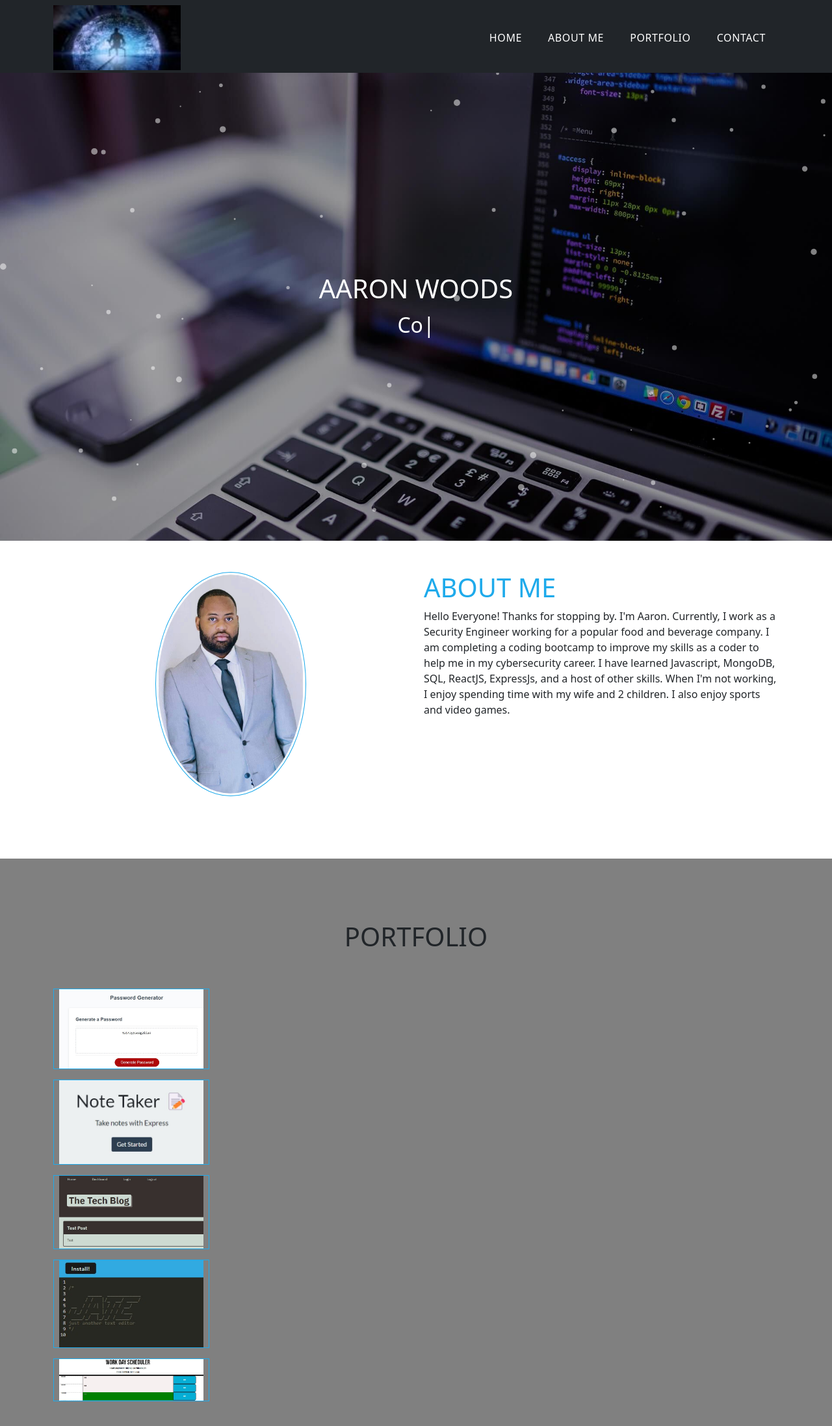
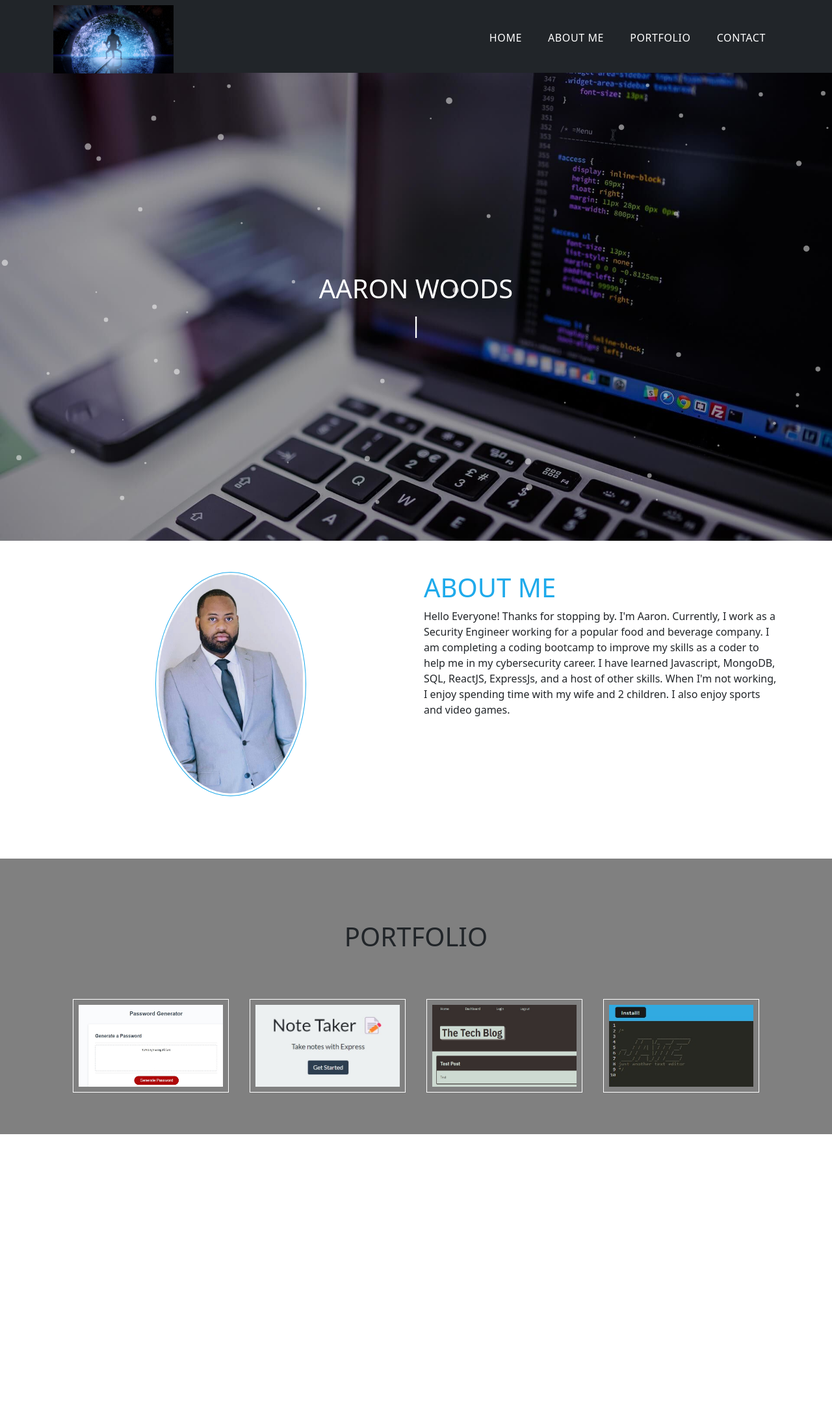
Before and after one commit to awoods1893/React-Portfolio, a React (Create React App) app: page / in a window 1280 px wide. Shown: the top 2194 px of the page at 65% size. After the commit the page ends 1745 px from the top, so only its background shows below. Built offline with nearby package versions, Linux system fonts and the light colour scheme.

Commit message:
portfolio styling

```diff
--- a/src/App.css
+++ b/src/App.css
@@ -18,8 +18,9 @@ nav{
 }
 
 .logo{
-  width: 12.25rem;
-  height: 6.25rem;
+
+  width: 11.55rem;
+  height: 6.55rem;
 }
 
 /**************Menu Links******************/
@@ -126,15 +127,20 @@ border-top:0.1875rem solid var(--primary-dark);
 
 .portfolio-wrapper {
   background: var(--primary-light-grey);
-  padding: 3rem 0;
-  z-index: 2;
+  padding: 3rem 0rem;
+  }
+
+.portfolio-image-box-wrapper {
+  display: flex;
+  justify-content: center;
 
 }
 
 .portfolio-image {
-  width: 15rem !important;
-  border: 1px solid var(--primary-blue);
-  padding: 0 0.5rem;
+  width: 15rem;
+  height: 9rem;
+  border: 1px solid var(--primary-white);
+  padding: 0.5rem;
   z-index: 2;
 }
 
--- a/src/components/Portfolio.js
+++ b/src/components/Portfolio.js
@@ -3,44 +3,26 @@ import passwordGenerator from "../PasswordGenerator.jpg";
 import noteTaker from "../NoteTaker.jpg";
 import techBlog from "../TechBlog.jpg";
 import textEditor from "../TextEditor.jpg";
-import workScheduler from "../WorkDayScheduler.jpg";
+
 const Portfolio = () => {
   return (
     <div className="portfolio-wrapper">
         <div className="container">
             <h1 className="text-uppercase text-center py-5">Portfolio</h1>
-            <div className="image-box-wrapper row justify-content-center">
+            <div className="portfolio-image-box-wrapper">
                 <div className="portfolio-image-box">
                 <img className="portfolio-image" src={passwordGenerator} alt="Password Generator..." />
                 </div>
-            </div>
-
-            {/* - */}
-            <div className="image-box-wrapper row justify-content-center">
             <div className="portfolio-image-box">
                 <img className="portfolio-image" src={noteTaker} alt="Note Taker App..." />
                 </div>
-            </div>
-            {/* - */}
-            <div className="image-box-wrapper row justify-content-center">
             <div className="portfolio-image-box">
                 <img className="portfolio-image" src={techBlog} alt="Tech Blog Aop..." />
                 </div>
-            </div>
-            {/* - */}
-            <div className="image-box-wrapper row justify-content-center">
             <div className="portfolio-image-box">
                 <img className="portfolio-image" src={textEditor} alt="Text Editor App..." />
                 </div>
-            </div>
-            {/* - */}
-            <div className="image-box-wrapper row justify-content-center">
-            <div className="portfolio-image-box">
-                <img className="portfolio-image" src={workScheduler} alt="Work Day Scheduler App..." />
-                </div>
-            </div>
-
-
+           </div>
         </div>
     </div>
   )
```
Also changed, not shown: src/Illusive Man.jpg.
